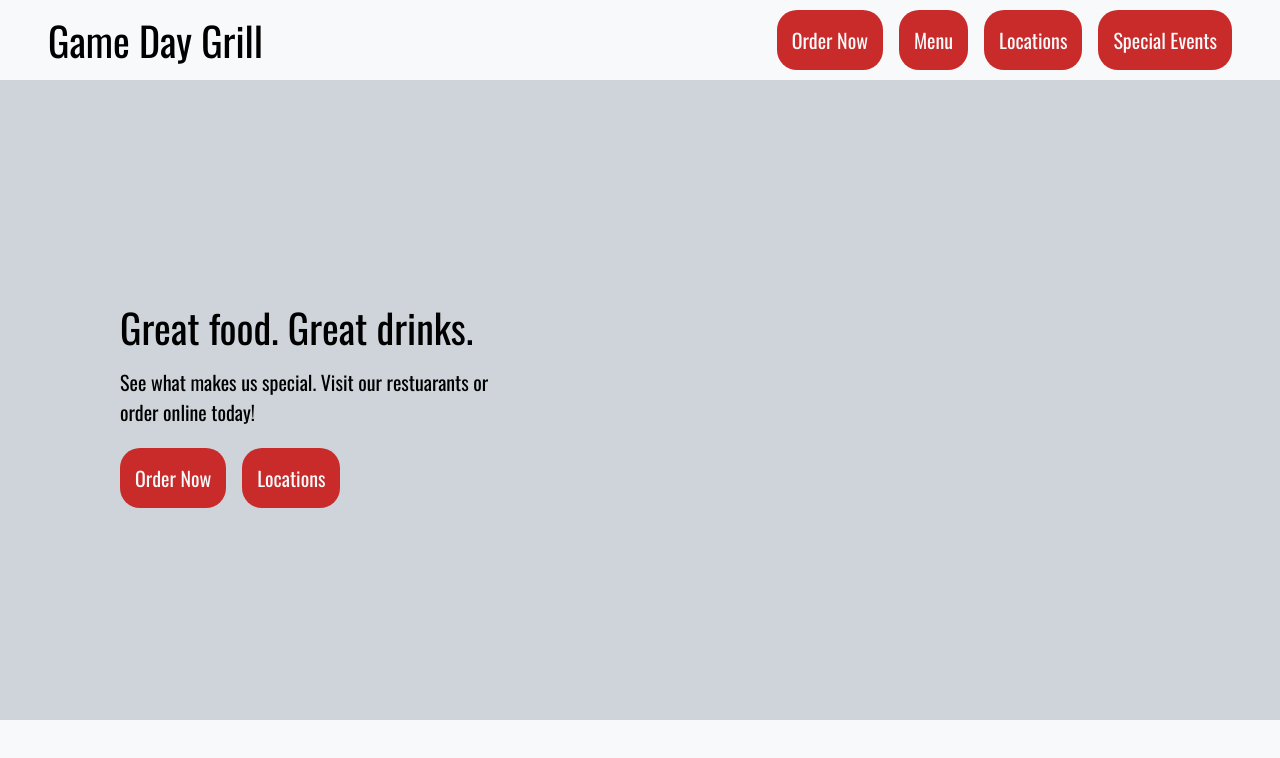
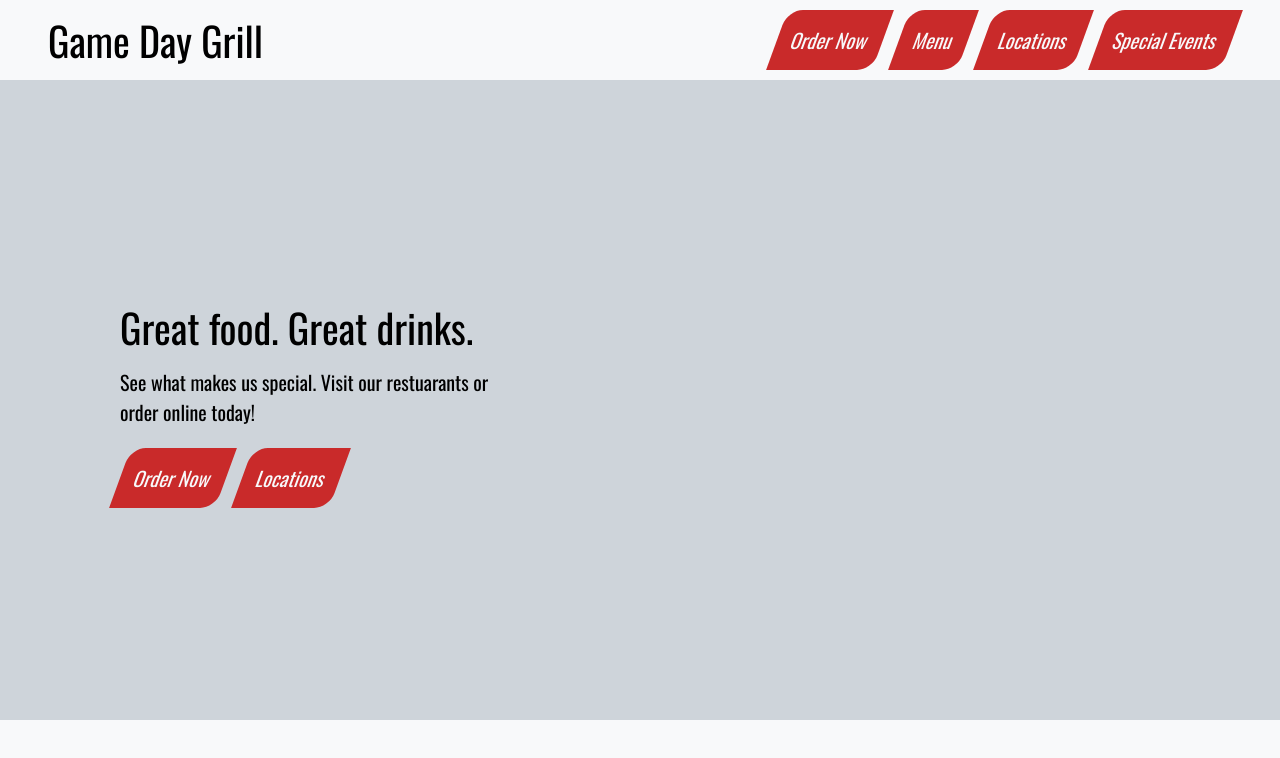
Before and after one commit to fanofthings15/BPA_Website, a plain HTML site: page templates/index.html in a window 1280 px wide. Drawn offline with nearby package versions, Linux system fonts and the light colour scheme.

Commit message:
Update style.css

```diff
--- a/static/style.css
+++ b/static/style.css
@@ -49,7 +49,7 @@ header div {
     color: #f8f9fa;
     background-color: #c92a2a;
 
-    border-radius: 1em;
+    border-radius: 0.75em 0 0.75em 0;
 }
 
 .header-text {
@@ -65,6 +65,8 @@ header div {
     display: flex;
 
     gap: 1em;
+
+    transform: skewX(-20deg);
 }
 
 main {
```
